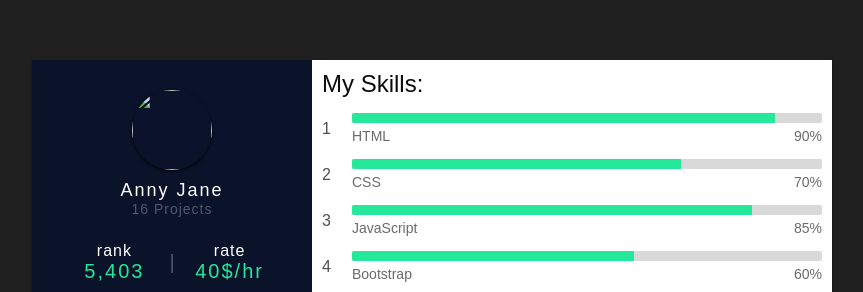
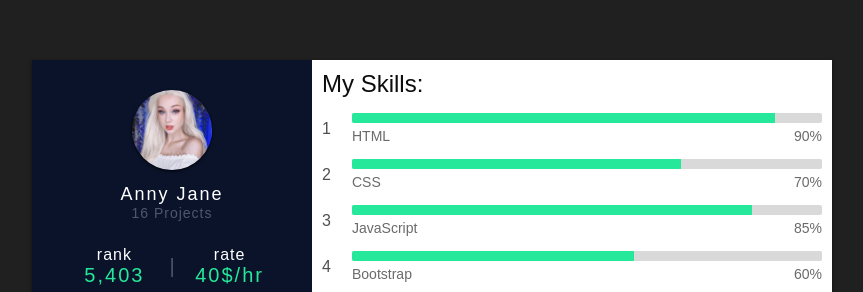
Before and after one commit to 0shuvo0/portfoliodesign, a plain HTML site: page index.html in a window 1280 px wide. Shown: the part 115-407 px from the top of the page, without its empty margins (208-1071 px from the left). Drawn offline with Linux system fonts and the light colour scheme.

Commit message:
Update index.html

```diff
--- a/index.html
+++ b/index.html
@@ -15,7 +15,7 @@
 		<div class="dp section">
 			<div class="pp">
 				<div class="showcase subsec">
-				<img src="dp.jpg" alt="">
+				<img src="img/dp.jpg" alt="">
 				<p class="uid">Anny Jane</0>
 				<p class="tp">16 Projects</p>
 				<div class="rinfo">
```
